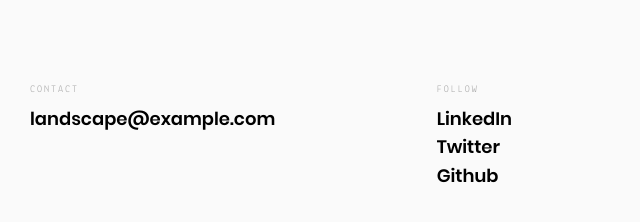
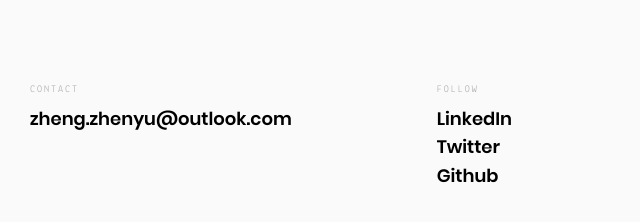
Before and after one commit to kunpengcompute/arm-landscape, a Jekyll site: the page built from _posts/cloud/2021-01-29-CoreDNS.md, in a window 1280 px wide. Shown: the part 619-841 px from the top of the page, without its empty margins (0-640 px from the left). Built offline with Jekyll 4.4.1, drawn with Linux system fonts in a browser that asks for light colours.

Commit message:
Update _config.yml

```diff
--- a/_config.yml
+++ b/_config.yml
@@ -3,10 +3,8 @@ author: "Zhenyu Zheng"
 tagline: "Arm CI Landscape"
 description: "Arm CI Landscape"
 keywords: "Arm, CI, Landscape"
-email: "landscape@example.com"
-linkedin: "https://www.linkedin.com/"
-twitter: "https://twitter.com/"
-github: "https://github.com/"
+email: "zheng.zhenyu@outlook.com"
+github: "https://kunpengcompute.github.io/"
 
 # Site config
 baseurl: "/arm-landscape"
```
